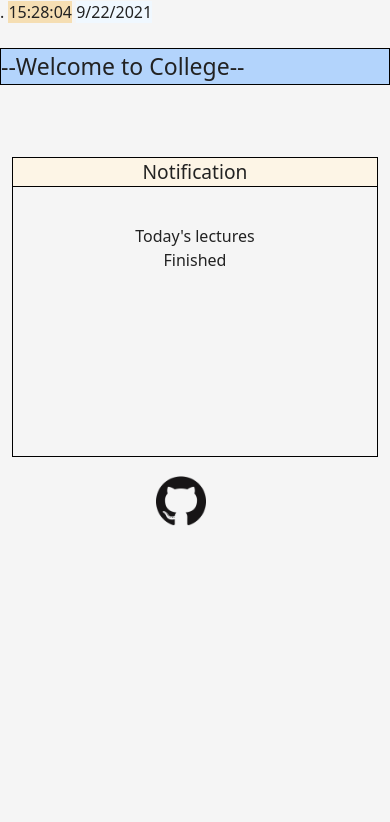
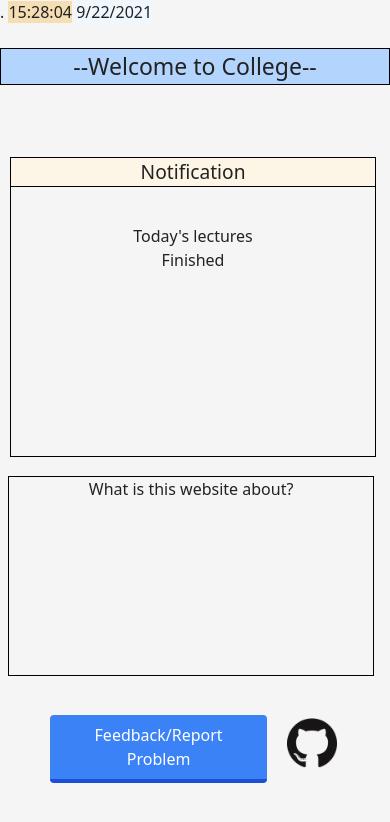
Before and after one commit to pratik-londhe4/College, a website built with Parcel: page index.html in a window 390 px wide. Built offline with nearby package versions, Linux system fonts and the light colour scheme.

Commit message:
made website responsive

```diff
--- a/index.html
+++ b/index.html
@@ -8,10 +8,11 @@
   <script src="js/plugins.js"></script>
   <script src="js/main.js"></script>
   <script src='https://kit.fontawesome.com/a076d05399.js'></script>
+  <link rel="stylesheet" href="https://cdnjs.cloudflare.com/ajax/libs/animate.css/3.7.2/animate.min.css" integrity="sha512-doJrC/ocU8VGVRx3O9981+2aYUn3fuWVWvqLi1U+tA2MWVzsw+NVKq1PrENF03M+TYBP92PnYUlXFH1ZW0FpLw==" crossorigin="anonymous" referrerpolicy="no-referrer" />
 
   <link href="https://unpkg.com/tailwindcss@^2/dist/tailwind.min.css" rel="stylesheet">
   <meta charset="utf-8">
-  <title></title>
+  <title>Timetable | TE-A</title>
   <meta name="description" content="">
   <meta name="viewport" content="width=device-width, initial-scale=1">
 
@@ -19,6 +20,7 @@
   <meta property="og:type" content="">
   <meta property="og:url" content="">
   <meta property="og:image" content="">
+
 
 
   <link rel="manifest" href="site.webmanifest">
@@ -29,6 +31,7 @@
   <link rel="stylesheet" href="css/main.css">
 
   <meta name="theme-color" content="#fafafa">
+  <meta http-equiv="refresh" content="120000">
   <style>
     body{
       background-color: whitesmoke;
@@ -46,12 +49,13 @@
       text-align: center;
       background-color: #b3d4fc;
     }
-.notify{
+main .notify{
   height: 300px;
   width: 450px;
   border: 1px solid black;
  // margin-right: 60%;
-  margin-left: 35%;
+  margin-left: 6%;
+  text-justify: auto;
 
 
 }
@@ -80,6 +84,39 @@ img{
   margin-top: 10%;
   margin-left: 91%;
 }
+footer{
+  margin-top: 15%;
+  margin-left: 20%;
+  display: flex;
+}
+footer .right{
+
+  flex: 1;
+}
+footer .left{
+  flex: 1;
+}
+.b2{
+  margin-left: 20%;
+}
+main{
+  display: flex;
+}
+main .info{
+  width: 350px;
+  height: 450px;
+  border: 1px solid black;
+  margin-left: 3%;
+}
+main .mobinfo{
+  display: none;
+}
+    .mbFooter{
+      display: none;
+
+
+    }
+
     @media screen and (max-width: 768px) {
 
       body{
@@ -93,17 +130,18 @@ img{
         background-color: aliceblue;
       }
       .title{
-        font-size: 23px;
+        //font-size: 23px;
         border: 1px solid black;
-        text-align: left;
+        text-align: center;
         background-color: #b3d4fc;
       }
-      .notify{
+     main .notify{
+
         height: 300px;
         width: 94%;
         border: 1px solid black;
       // margin-right: 60%;
-        margin-left: 3%;
+        margin-left: 2.5%;
 
 
       }
@@ -115,7 +153,7 @@ img{
       //  border-bottom: 1px solid black;
         //text-align: center;
       }
-      .notText{
+    main  .notText{
         border-bottom: 1px solid black;
         text-align: center;
         font-size: larger;
@@ -128,12 +166,53 @@ img{
 
         box-shadow: #b3d4fc;
       }
+      .b2{
+        margin-left: 10%;
+      }
 
       img{
         margin-left: 40%;
         margin-top: 5%;
 
       }
+      main{
+        display: flex;
+        flex-direction: column;
+
+      }
+
+
+      main .info{
+      display: none;
+
+
+         }
+      main .mobinfo{
+        display:inline ;
+        margin-left: 2%;
+        border: 1px solid black;
+        width: 94%;
+        margin-top: 5%;
+        height: 200px;
+
+
+      }
+
+      .pcFooter{
+        display: none;
+      }
+
+      .mbFooter{
+        display: flex;
+        margin-top: 10%;
+        margin-left: 10%;
+        margin-bottom: 7%;
+
+      }
+
+
+
+
 
 
 
@@ -154,9 +233,12 @@ img{
   <span class="date" id="date"></span><br/><br/>
 
 <div class="title">
-  <h2 >--Welcome to College--</h2>
+  <h2 class="heading" >--Welcome to College--</h2>
 </div><br/><br/><br/>
-
+  <main class="content">
+    <div class="info">
+      <h2 style="text-align: center;" class="pcInfo">What is this website about?</h2>
+    </div>
 
   <div class="notify">
     <div class="notText">Notification</div>
@@ -164,7 +246,7 @@ img{
 
       <button class="b1 bg-blue-500 hover:bg-blue-400 text-white font-bold py-2 px-4 border-b-4 border-blue-700 hover:border-blue-500 rounded" onclick="lecture()" id="lec">Click here to join</button><br/>
     <div id="prButtons">
-      <button  style="margin-left: 20%;" class=" bg-blue-500 hover:bg-blue-400 text-white font-bold py-2 px-4 border-b-4 border-blue-700 hover:border-blue-500 rounded" onclick="prT1()" id="t1">T1</button>
+      <button   class="b2 bg-blue-500 hover:bg-blue-400 text-white font-bold py-2 px-4 border-b-4 border-blue-700 hover:border-blue-500 rounded" onclick="prT1()" id="t1">T1</button>
 
       <button style="margin-left: 5%;margin-top: 4%;" class=" bg-blue-500 hover:bg-blue-400 text-white font-bold py-2 px-4 border-b-4 border-blue-700 hover:border-blue-500 rounded" onclick="prT2()" id="t2">T2</button>
     <button  style="margin-left: 5%;" class=" bg-blue-500 hover:bg-blue-400 text-white font-bold py-2 px-4 border-b-4 border-blue-700 hover:border-blue-500 rounded" onclick="prT3()" id="t3">T3</button>
@@ -172,10 +254,31 @@ img{
 
     </div>
 
+    <footer class="pcFooter">
+      <div>
+        <button  style="margin-left: 5%;" class="left bg-blue-500 hover:bg-blue-400 text-white font-normal py-2 px-4 border-b-4 border-blue-700 hover:border-blue-500 rounded" onclick="feedback()" id="f2">Feedback/Report Problem</button>
+      </div><div>
+      <a href="#"><img src="GitHub.png" height="50px" width="50px" onclick="openGit()" class="right"/></a></div>
+    </footer>
+
+
   </div>
-  <footer>
-    <img src="GitHub.png" height="50px" width="50px" onclick="openGit()"></a>
-  </footer>
+
+    <div class="mobinfo">
+      <h2 style="text-align: center;">   What is this website about?</h2>
+    </div>
+
+    <footer class="mbFooter">
+      <div>
+        <button  style="margin-left: 5%;" class="left bg-blue-500 hover:bg-blue-400 text-white font-normal py-2 px-4 border-b-4 border-blue-700 hover:border-blue-500 rounded" onclick="feedback()" id="f1">Feedback/Report Problem</button>
+      </div><div>
+      <a href="#"><img src="GitHub.png" height="50px" width="50px" onclick="openGit()" class="right"/></a></div>
+    </footer>
+
+
+
+  </main>
+
 
 
 </body>
@@ -253,24 +356,26 @@ img{
   var day = date.getDay();
   var t1 = date.toLocaleTimeString("en-us",options);
 
+  const not = setInterval(notifyRepeat , 1000);
+
   function notifyRepeat() {
+
     //monday
     if (day === 1) {
       if (t1 < _1045am && t1 >= _10am) {
-        if (t1===_10am)notifyMe("Join for IOT lecture");
-
-        buttonLink = "https://teams.microsoft.com/l/meetup-join/19%3ameeting_Yzg0YmRlN2EtMjhhNy00YWE4LWJiMTEtZTlmZWQ3NWM1NmM2%40thread.v2/0?context=%7b%22Tid%22%3a%22233f25a6-9def-4abb-89f6-82b2c6e7ea8d%22%2c%22Oid%22%3a%22a4b1cc65-7a37-43ce-87d8-d3e52913431f%22%7d"
+        if (t1===_10am)notifyMe("Join for DBMS lecture");
+        buttonLink = "https://meet.google.com/tgm-vatb-ysk?pli=1&authuser=1"
         notification.innerText = "Join for IOT lecture";
       }
       else if (t1 > _1045am && t1 < _1130am) {
-        if (t1===_1045am)notifyMe("Join for DBMS Lecture");
+        if (t1===_1045am)notifyMe("Join for CNS Lecture");
 
         buttonLink = "https://meet.google.com/tgm-vatb-ysk?pli=1&authuser=1"
-        notification.innerText = "Join for DBMS Lecture";
+        notification.innerText = "Join for CNS Lecture";
       }
       else if (t1 >= _1130am && t1 < _1215pm) {
-        buttonLink = "https://meet.google.com/tgm-vatb-ysk?pli=1&authuser=1"
-        notification.innerText = "Join for CSN Lecture";
+        buttonLink = "https://teams.microsoft.com/l/meetup-join/19%3ameeting_Yzg0YmRlN2EtMjhhNy00YWE4LWJiMTEtZTlmZWQ3NWM1NmM2%40thread.v2/0?context=%7b%22Tid%22%3a%22233f25a6-9def-4abb-89f6-82b2c6e7ea8d%22%2c%22Oid%22%3a%22a4b1cc65-7a37-43ce-87d8-d3e52913431f%22%7d"
+        notification.innerText = "Join for IOT Lecture";
       }
       else if (t1 >= _1215pm && t1 < _1pm) {
         notification.innerText = "Join for AIML lecture";
@@ -327,11 +432,11 @@ img{
       }
       else if (t1 >= _145pm && t1 < _230pm) {
         buttonLink = "https://meet.google.com/tgm-vatb-ysk?pli=1&authuser=1"
-        notification.innerText = "Join for DBMS lecture";
+        notification.innerText = "Join for STC lecture";
       }
       else if (t1 > _230pm && t1 < _315pm) {
         buttonLink = "https://meet.google.com/tgm-vatb-ysk?pli=1&authuser=1"
-        notification.innerText = "Join for TOC lecture";
+        notification.innerText = "Join for DBMS lecture";
       }
       else if (t1 > _315pm) {
         lectureB.style.visibility = 'hidden';
@@ -349,7 +454,7 @@ img{
       }
       else if (t1 > _1045am && t1 < _1130am) {
         buttonLink = "https://meet.google.com/tgm-vatb-ysk?pli=1&authuser=1"
-        notification.innerText = "Join for CNS Lecture";
+        notification.innerText = "Join for TOC Lecture";
       }
       else if (t1 >= _1130am && t1 < _1215pm) {
         buttonLink = "https://teams.microsoft.com/l/meetup-join/19%3ameeting_Yzg0YmRlN2EtMjhhNy00YWE4LWJiMTEtZTlmZWQ3NWM1NmM2%40thread.v2/0?context=%7b%22Tid%22%3a%22233f25a6-9def-4abb-89f6-82b2c6e7ea8d%22%2c%22Oid%22%3a%22a4b1cc65-7a37-43ce-87d8-d3e52913431f%22%7d"
@@ -376,6 +481,7 @@ img{
       }
       else if (t1 > _315pm) {
         lectureB.style.visibility = 'hidden';
+       // prB.style.visibility = 'visible';
 
         notification.innerText = "Today's lectures Finished";
       }
@@ -396,7 +502,7 @@ img{
       }
       else if (t1 >= _1130am && t1 < _1215pm){
         buttonLink = "https://meet.google.com/tgm-vatb-ysk?pli=1&authuser=1"
-        notification.innerText = "Join for TOC Lecture";
+        notification.innerText = "Join for CNS Lecture";
       }
       else if (t1 >= _1215pm && t1 < _1pm) {
         buttonLink = "https://teams.microsoft.com/l/meetup-join/19%3ameeting_ZGIwY2M1OTMtZjk4OS00YmJlLWFjMjctNTg2NWZiMTJiYzFk%40thread.v2/0?context=%7b%22Tid%22%3a%22233f25a6-9def-4abb-89f6-82b2c6e7ea8d%22%2c%22Oid%22%3a%22ae7f8691-b682-4994-8230-5cf5b3a76745%22%7d"
@@ -413,7 +519,7 @@ img{
       }
       else if (t1 > _230pm && t1 < _315pm) {
         buttonLink = "https://meet.google.com/tgm-vatb-ysk?pli=1&authuser=1"
-        notification.innerText = "Join for STC lecture";
+        notification.innerText = "Join for TOC lecture";
       }
       else if (t1 > _315pm) {
         lectureB.style.visibility = 'hidden';
@@ -512,6 +618,9 @@ img{
   function lecture(){
     window.open(buttonLink, "_blank");
   }
+  function prT1(){
+    window.open("https://meet.google.com/ohf-brwa-fzi","_blank");
+  }
 
   function prT2(){
     window.open("https://meet.google.com/aro-fjht-xru?hs=224?pli=1&authuser=1", "_blank");
@@ -522,7 +631,10 @@ img{
   function prT4(){
     window.open("https://meet.google.com/fzt-sohy-mbe?hs=224?pli=1&authuser=1", "_blank");
   }
-  const not = setInterval(notifyRepeat , 1000);
+  function feedback(){
+    window.open("https://forms.gle/PjMYNYxMx4gWarEy6","_blanks");
+
+  }
 
 
 
```
